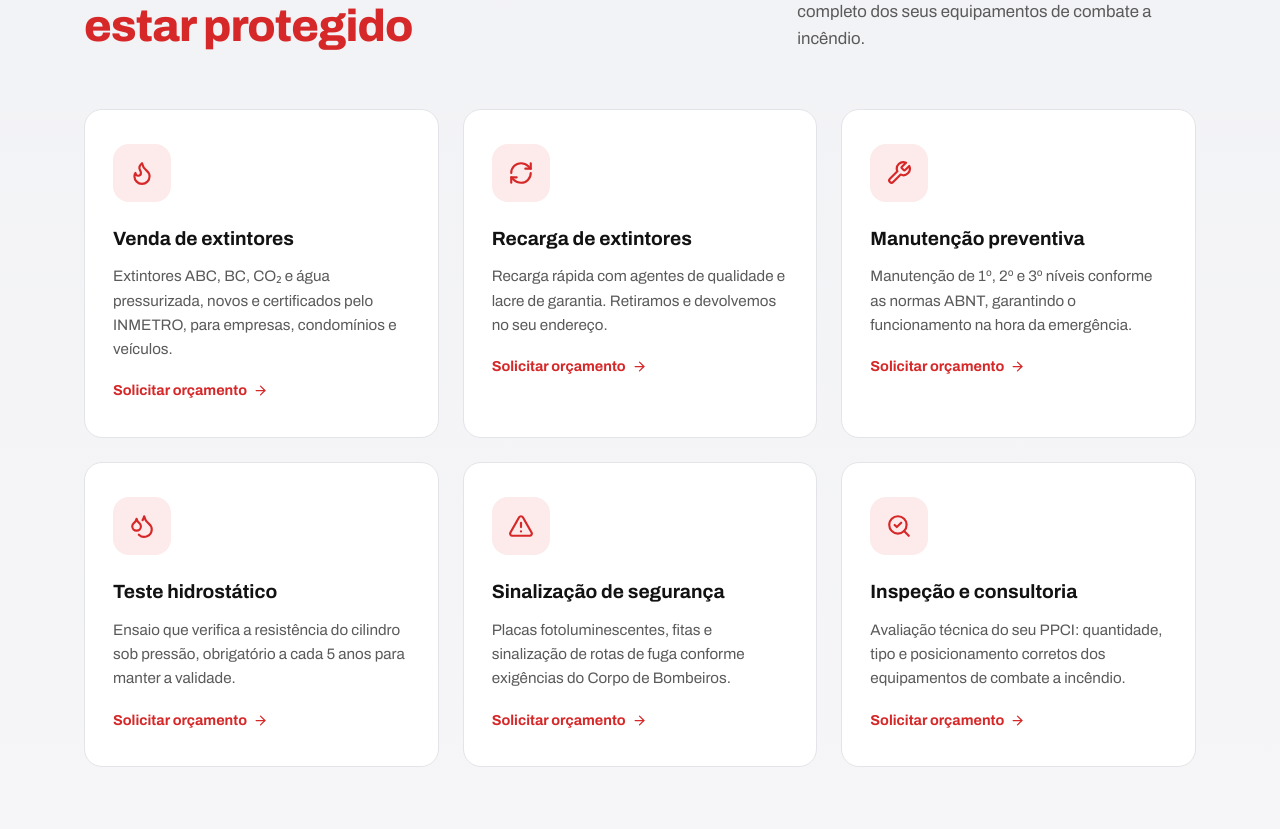
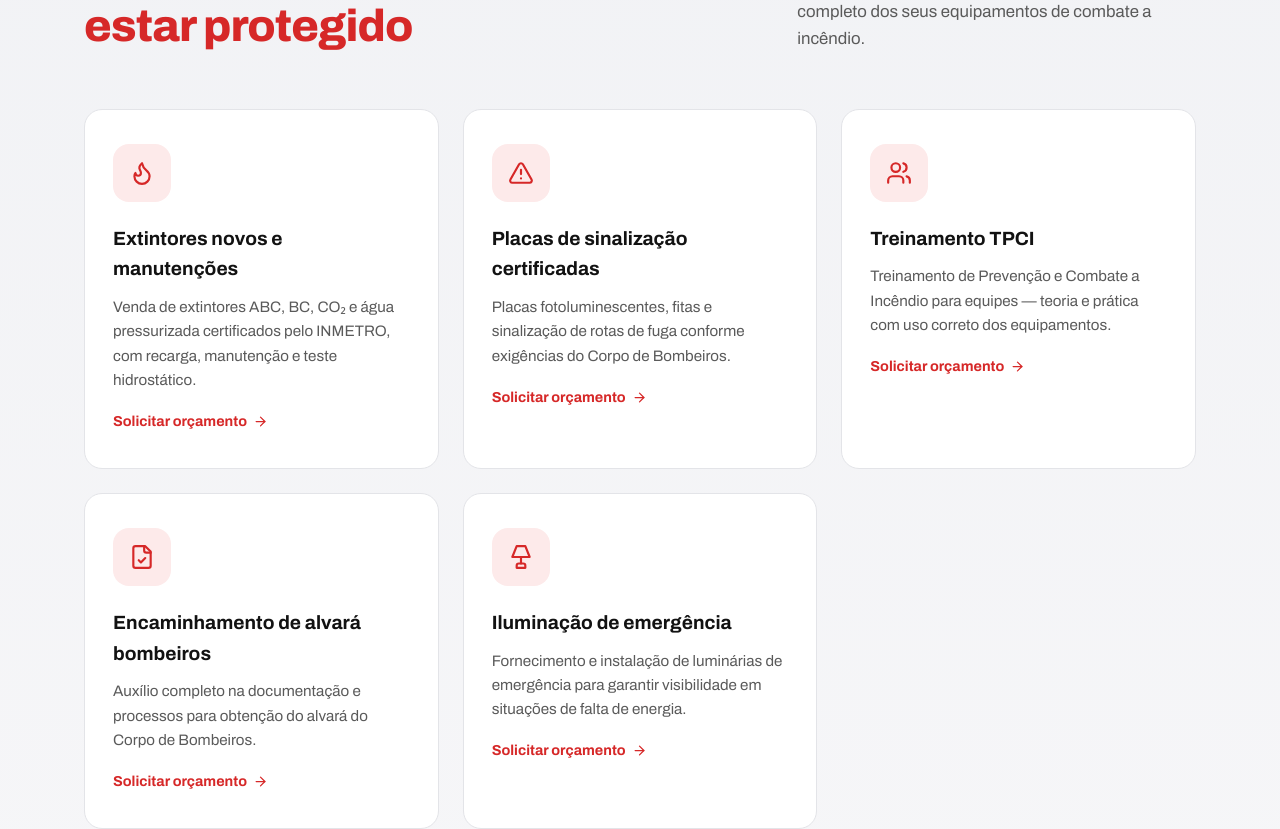
Before and after one commit to EduardoBerot/Exthinprev, a React (Vite) app: page / in a window 1280 px wide. Shown: the part 1002-1831 px from the top of the page. Built offline with nearby package versions, Linux system fonts and the light colour scheme.

Commit message:
feat: update services section with new offerings

```diff
--- a/src/components/Services.jsx
+++ b/src/components/Services.jsx
@@ -1,38 +1,33 @@
 import { motion } from 'framer-motion'
-import { LuFlame, LuRefreshCw, LuWrench, LuDroplets, LuTriangleAlert, LuSearchCheck, LuArrowRight } from 'react-icons/lu'
+import { LuFlame, LuTriangleAlert, LuUsers, LuFileCheck, LuLamp, LuArrowRight } from 'react-icons/lu'
 import Reveal from './Reveal.jsx'
 import { WHATSAPP_URL } from '../constants.js'
 
 const SERVICES = [
   {
-    title: 'Venda de extintores',
-    desc: 'Extintores ABC, BC, CO₂ e água pressurizada, novos e certificados pelo INMETRO, para empresas, condomínios e veículos.',
+    title: 'Extintores novos e manutenções',
+    desc: 'Venda de extintores ABC, BC, CO₂ e água pressurizada certificados pelo INMETRO, com recarga, manutenção e teste hidrostático.',
     icon: <LuFlame size={26} />,
   },
   {
-    title: 'Recarga de extintores',
-    desc: 'Recarga rápida com agentes de qualidade e lacre de garantia. Retiramos e devolvemos no seu endereço.',
-    icon: <LuRefreshCw size={26} />,
-  },
-  {
-    title: 'Manutenção preventiva',
-    desc: 'Manutenção de 1º, 2º e 3º níveis conforme as normas ABNT, garantindo o funcionamento na hora da emergência.',
-    icon: <LuWrench size={26} />,
-  },
-  {
-    title: 'Teste hidrostático',
-    desc: 'Ensaio que verifica a resistência do cilindro sob pressão, obrigatório a cada 5 anos para manter a validade.',
-    icon: <LuDroplets size={26} />,
-  },
-  {
-    title: 'Sinalização de segurança',
+    title: 'Placas de sinalização certificadas',
     desc: 'Placas fotoluminescentes, fitas e sinalização de rotas de fuga conforme exigências do Corpo de Bombeiros.',
     icon: <LuTriangleAlert size={26} />,
   },
   {
-    title: 'Inspeção e consultoria',
-    desc: 'Avaliação técnica do seu PPCI: quantidade, tipo e posicionamento corretos dos equipamentos de combate a incêndio.',
-    icon: <LuSearchCheck size={26} />,
+    title: 'Treinamento TPCI',
+    desc: 'Treinamento de Prevenção e Combate a Incêndio para equipes — teoria e prática com uso correto dos equipamentos.',
+    icon: <LuUsers size={26} />,
+  },
+  {
+    title: 'Encaminhamento de alvará bombeiros',
+    desc: 'Auxílio completo na documentação e processos para obtenção do alvará do Corpo de Bombeiros.',
+    icon: <LuFileCheck size={26} />,
+  },
+  {
+    title: 'Iluminação de emergência',
+    desc: 'Fornecimento e instalação de luminárias de emergência para garantir visibilidade em situações de falta de energia.',
+    icon: <LuLamp size={26} />,
   },
 ]
 
```
